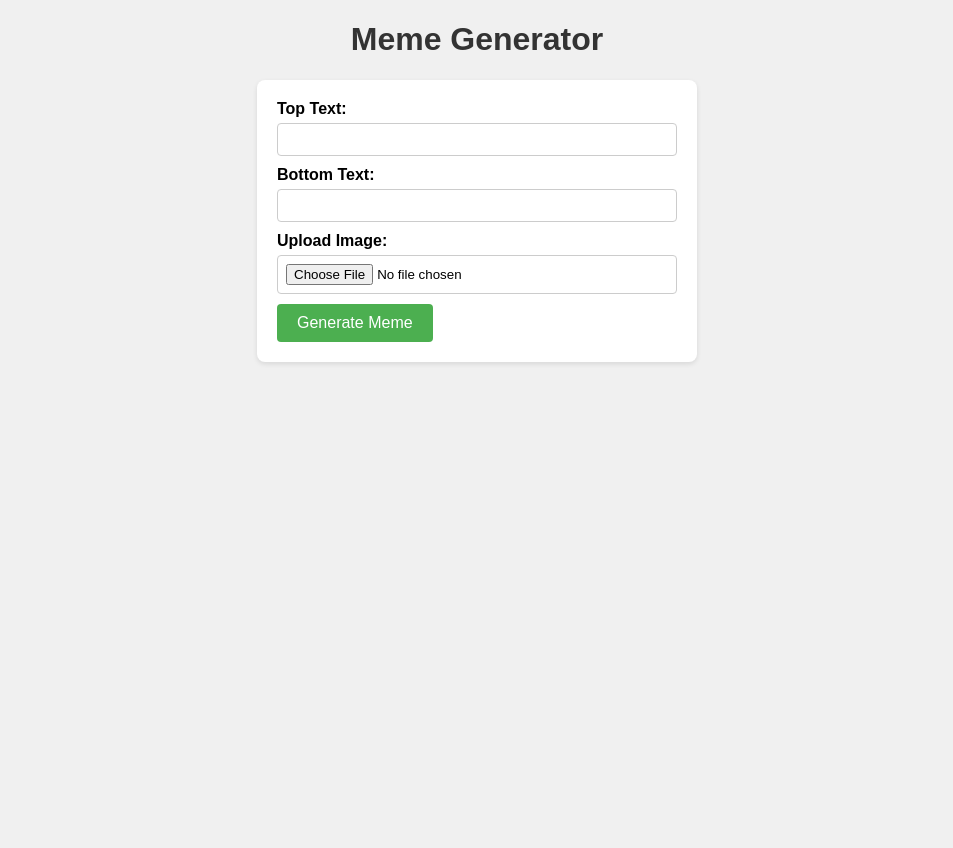
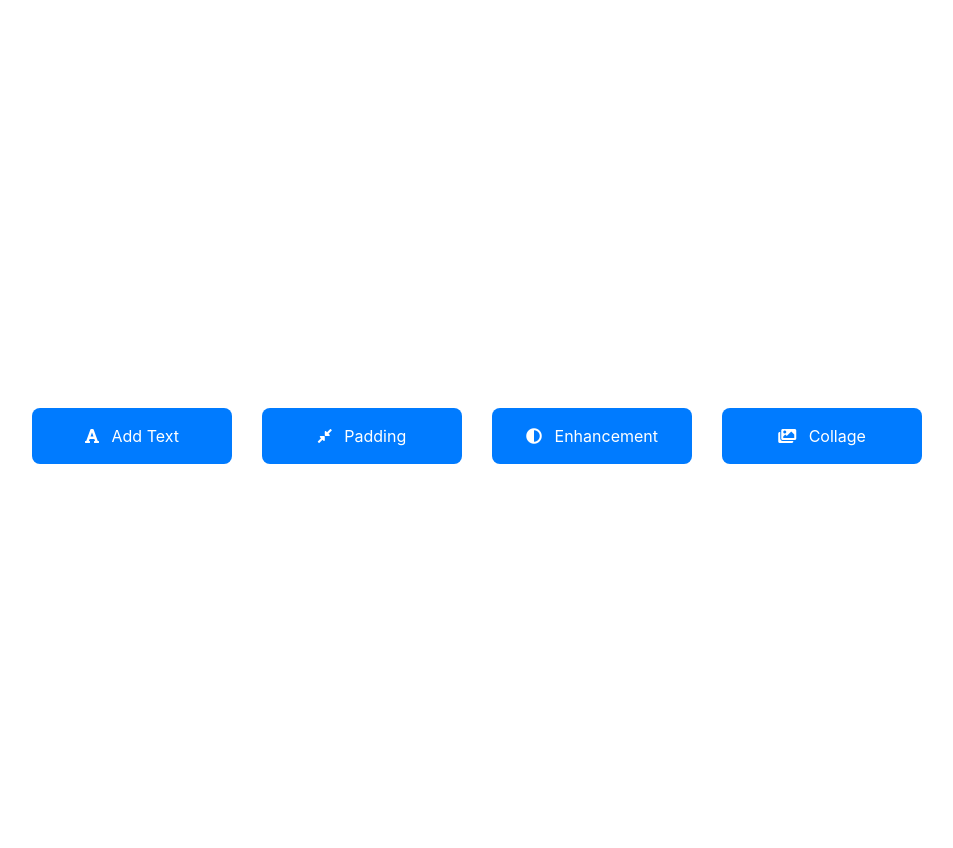
Before and after one commit to Sk-Azraf-Sami/Memes-Generator, a Flask app: page / in a window 1280 px wide. Shown: the whole page, without its empty margins (163-1116 px from the left). Before the commit the page ends 800 px from the top, so only its background shows below. Run offline with Flask 3, Linux system fonts and the light colour scheme; some libraries are stand-ins or nearby versions.

Commit message:
modify and organize add text feature

```diff
--- a/app.py
+++ b/app.py
@@ -1,73 +1,44 @@
-from flask import Flask, render_template, request
-from PIL import Image, ImageDraw, ImageFont
-from werkzeug.utils import secure_filename
-import os
+from flask import Flask, render_template
+from addText import generate_meme
 
 app = Flask(__name__)
 
-# Configuration for file uploads
 app.config['UPLOAD_FOLDER'] = 'uploads'
 
+
+# Route for the home page
 @app.route('/')
 def index():
     return render_template('index.html')
 
-def textsize(text, font):
-    im = Image.new(mode="P", size=(0, 0))
-    draw = ImageDraw.Draw(im)
-    _, _, width, height = draw.textbbox((0, 0), text=text, font=font)
-    return width, height
+# Route for adding text
+@app.route('/add_text')
+def add_text():
+    # Perform actions for adding text
+    return render_template('add_text.html')
+
+# Route for padding
+@app.route('/padding')
+def padding():
+    # Perform actions for padding
+    return render_template('padding.html')
+
+# Route for enhancement
+@app.route('/enhancement')
+def enhancement():
+    # Perform actions for enhancement
+    return render_template('enhancement.html')
+
+# Route for collage
+@app.route('/collage')
+def collage():
+    # Perform actions for collage
+    return render_template('collage.html')
+
 
 @app.route('/generate-meme', methods=['POST'])
-def generate_meme():
-    top_text = request.form['top_text']
-    bottom_text = request.form['bottom_text']
-
-    # Check if the request contains the file part
-    if 'image' not in request.files:
-        return 'No file part'
-
-    file = request.files['image']
-
-    # If the user does not select a file, the browser submits an empty file without filename
-    if file.filename == '':
-        return 'No selected file'
-
-    # If the file exists and is allowed
-    if file:
-        # Save the file to a secure location
-        filename = secure_filename(file.filename)
-        file.save(os.path.join(app.config['UPLOAD_FOLDER'], filename))
-
-        try:
-            img = Image.open(file)
-        except:
-            return 'Invalid Image'
-
-        draw = ImageDraw.Draw(img)
-        font_size = int(img.size[1] / 5)
-        font = ImageFont.truetype("arial.ttf", font_size)
-
-        text_color = (255, 255, 255)
-        outline_color = (0, 0, 0)
-        outline_thickness = 2
-
-        top_text_width, top_text_height = textsize(top_text, font)
-        bottom_text_width, bottom_text_height = textsize(bottom_text, font)
-
-        top_text_x = (img.size[0] - top_text_width) / 2
-        top_text_y = img.size[1] * 0.05
-        bottom_text_x = (img.size[0] - bottom_text_width) / 2
-        bottom_text_y = img.size[1] - bottom_text_height - (img.size[1] * 0.05)
-
-        draw.text((top_text_x, top_text_y), top_text, fill=text_color, font=font, stroke_width=2)
-        draw.text((bottom_text_x, bottom_text_y), bottom_text, fill=text_color, font=font, stroke_width=2)
-
-        # Save modified image with a new filename
-        modified_filename = f"{os.path.splitext(filename)[0]}-meme{os.path.splitext(filename)[1]}"
-        img.save(os.path.join('static', modified_filename))
-
-        return render_template('result.html', modified_filename=modified_filename)
+def meme_generation():
+    return generate_meme(app.config['UPLOAD_FOLDER'])
 
 if __name__ == '__main__':
     app.run(debug=True)
--- a/templates/index.html
+++ b/templates/index.html
@@ -1,75 +1,85 @@
 <!DOCTYPE html>
-<html>
+<html lang="en">
 <head>
+    <meta charset="UTF-8">
+    <meta name="viewport" content="width=device-width, initial-scale=1.0">
     <title>Meme Generator</title>
+    <!-- Bootstrap CSS -->
+    <link href="https://stackpath.bootstrapcdn.com/bootstrap/4.5.2/css/bootstrap.min.css" rel="stylesheet">
+    <!-- Font Awesome icons -->
+    <link href="https://cdnjs.cloudflare.com/ajax/libs/font-awesome/5.15.3/css/all.min.css" rel="stylesheet">
     <style>
-        body {
-            font-family: Arial, sans-serif;
-            background-color: #f0f0f0;
-            margin: 0;
-            padding: 0;
-        }
+        /* Custom CSS for Meme Generator buttons */
 
-        h1 {
-            text-align: center;
-            color: #333;
-        }
+/* Center the content vertically and horizontally */
+.container {
+    display: flex;
+    justify-content: center;
+    align-items: center;
+    height: 100vh; /* Adjust as needed */
+}
 
-        form {
-            max-width: 400px;
-            margin: 20px auto;
-            background-color: #fff;
-            padding: 20px;
-            border-radius: 8px;
-            box-shadow: 0 2px 5px rgba(0, 0, 0, 0.1);
-        }
+/* Style for the buttons */
+.btn {
+    font-size: 1rem; /* Adjust the font size */
+    padding: 1rem 2rem; /* Adjust the padding */
+    border-radius: 8px; /* Adjust the border radius */
+    transition: all 0.3s ease; /* Add smooth transition effects */
+    width: 200px; /* Fixed width */
+}
 
-        label {
-            font-weight: bold;
-            display: block;
-            margin-bottom: 5px;
-        }
+/* Primary button style */
+.btn-primary {
+    background-color: #007bff; /* Change to your preferred primary color */
+    color: #fff; /* Text color */
+    border: none; /* Remove border */
+}
 
-        input[type="text"], input[type="file"] {
-            width: 100%;
-            padding: 8px;
-            margin-bottom: 10px;
-            border: 1px solid #ccc;
-            border-radius: 4px;
-            box-sizing: border-box;
-        }
+/* Button hover effect */
+.btn:hover {
+    opacity: 0.8; /* Reduce opacity on hover */
+}
 
-        button[type="submit"] {
-            background-color: #4caf50;
-            color: #fff;
-            padding: 10px 20px;
-            border: none;
-            border-radius: 4px;
-            cursor: pointer;
-            font-size: 16px;
-        }
+/* Button icon style */
+.btn i {
+    margin-right: 0.5rem; /* Add space between icon and text */
+}
 
-        button[type="submit"]:hover {
-            background-color: #45a049;
-        }
+
     </style>
 </head>
 <body>
-    <h1>Meme Generator</h1>
-    <form method="POST" action="generate-meme" enctype="multipart/form-data">
-        <label for="top_text">Top Text: </label>
-        <input type="text" name="top_text" id="top_text">
-        <br>
-
-        <label for="bottom_text">Bottom Text:</label>
-        <input type="text" name="bottom_text" id="bottom_text">
-        <br>
-
-        <label for="image">Upload Image:</label>
-        <input type="file" name="image" id="image">
-        <br>
-
-        <button type="submit">Generate Meme</button>
-    </form>
+    <div class="container mt-5">
+        <div class="row justify-content-center">
+            <div class="col-md-3 mb-4">
+                <a href="/add_text" class="btn btn-primary btn-block">
+                    <i class="fas fa-font mr-2"></i>
+                    Add Text
+                </a>
+            </div>
+            <div class="col-md-3 mb-4">
+                <a href="/padding" class="btn btn-primary btn-block">
+                    <i class="fas fa-compress-alt mr-2"></i>
+                    Padding
+                </a>
+            </div>
+            <div class="col-md-3 mb-4">
+                <a href="/enhancement" class="btn btn-primary btn-block">
+                    <i class="fas fa-adjust mr-2"></i>
+                    Enhancement
+                </a>
+            </div>
+            <div class="col-md-3 mb-4">
+                <a href="/collage" class="btn btn-primary btn-block">
+                    <i class="fas fa-images mr-2"></i>
+                    Collage
+                </a>
+            </div>
+        </div>
+    </div>
+    <!-- Bootstrap JS and dependencies -->
+    <script src="https://code.jquery.com/jquery-3.5.1.slim.min.js"></script>
+    <script src="https://cdn.jsdelivr.net/npm/@popperjs/core@2.5.4/dist/umd/popper.min.js"></script>
+    <script src="https://stackpath.bootstrapcdn.com/bootstrap/4.5.2/js/bootstrap.min.js"></script>
 </body>
 </html>
```
Also changed, not shown: addText.py (added, +60 -0 lines), templates/add_text.html (added, +77 -0 lines), templates/collage.html (added), templates/enhancement.html (added), templates/padding.html (added).
